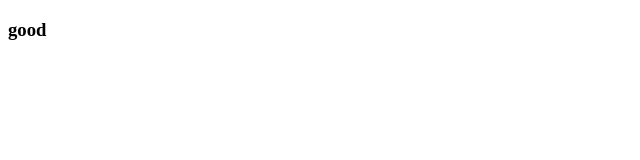
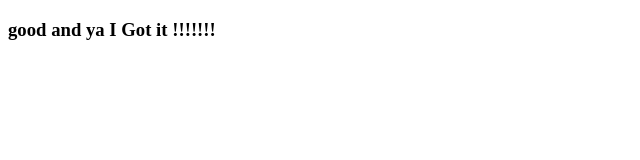
Before and after one commit to teja242/coursera-test, a plain HTML site: page site/teja1.html in a window 1280 px wide. Shown: the whole page, without its empty margins (0-640 px from the left). Drawn offline with Linux system fonts and the light colour scheme.

Commit message:
a samll change

```diff
--- a/site/teja1.html
+++ b/site/teja1.html
@@ -4,6 +4,6 @@
 	<title>hello dude</title>
 </head>
 <body>
-<h3>good<h3>
+<h3>good and ya I Got it !!!!!!!<h3>
 </body>
 </html>
```
